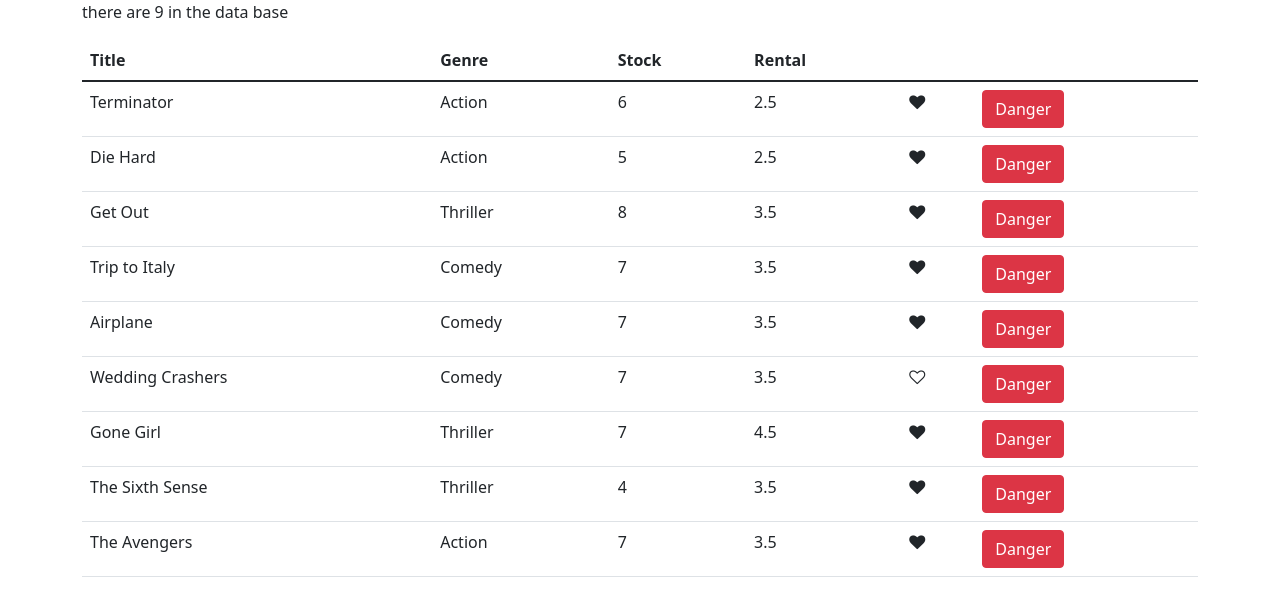
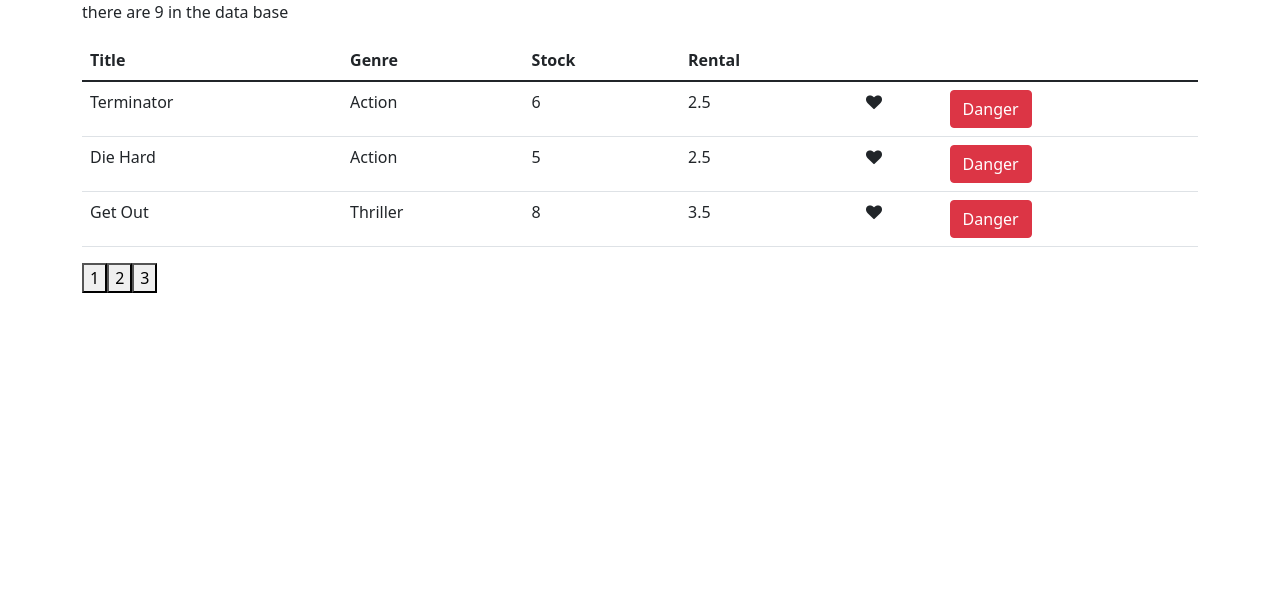
Before and after one commit to syedalirazazaidi/test_pre, a React (Create React App) app: page / in a window 1280 px wide. Shown: the top 616 px of the page. Built offline with nearby package versions, Linux system fonts and the light colour scheme.

Commit message:
add pagination

```diff
--- /dev/null
+++ b/src/components/common/pagination.js
@@ -0,0 +1,185 @@
+import React, { useState } from "react";
+import Like from "./like";
+
+const Pagination = ({
+  data,
+  RenderComponent,
+
+  pageLimit,
+  dataLimit,
+  setMovie,
+}) => {
+  const [pages] = useState(Math.round(data.length / dataLimit));
+  const [currentPage, setCurrentPage] = useState(1);
+  //   function changePage(event) {
+  //     const pageNumber = Number(event.target.textContent);
+  //     setCurrentPage(pageNumber);
+  //   }
+  //   console.log(data, "o");
+  console.log(data, "LLLLLLOO");
+  const toggleLike = (id) => {
+    console.log(id);
+    setMovie((pre) => {
+      return pre.map((move) =>
+        move._id === id ? { ...move, liked: !move.liked } : move
+      );
+    });
+  };
+  const getPaginatedData = () => {
+    const startIndex = currentPage * dataLimit - dataLimit;
+    const endIndex = startIndex + dataLimit;
+    return data.slice(startIndex, endIndex);
+  };
+  const getPaginationGroup = () => {
+    let start = Math.floor((currentPage - 1) / pageLimit) * pageLimit;
+    return new Array(pageLimit).fill().map((_, idx) => start + idx + 1);
+  };
+  function changePage(event) {
+    const pageNumber = Number(event.target.textContent);
+    setCurrentPage(pageNumber);
+  }
+  const deleteButton = (id) => {
+    setMovie(data.filter((del) => del._id !== id));
+  };
+  return (
+    <div>
+      {/* <p>there are {movie.length} in the data base</p> */}
+      <table className="table">
+        <thead>
+          <tr>
+            <th scope="col">Title</th>
+            <th scope="col">Genre</th>
+            <th scope="col">Stock</th>
+            <th scope="col">Rental</th>
+            <th></th>
+          </tr>
+        </thead>
+        <tbody>
+          {getPaginatedData().map((data) => {
+            return (
+              <tr key={data._id}>
+                <td>{data.title}</td>
+
+                <td>{data.genre.name}</td>
+                <td>{data.numberInStock}</td>
+                <td>{data.dailyRentalRate}</td>
+                <td>
+                  <Like
+                    liked={data.liked}
+                    handleClick={toggleLike}
+                    id={data._id}
+                  />
+                </td>
+                <td>
+                  <button
+                    type="button"
+                    className="btn btn-danger"
+                    onClick={() => deleteButton(data._id)}
+                  >
+                    Danger
+                  </button>
+                </td>
+              </tr>
+            );
+            // data?.map((movie) => {
+            //   return (
+            //     <tr key={movie._id}>
+            //       <td>{movie.title}</td>
+
+            //       <td>{movie.genre.name}</td>
+            //       <td>{movie.numberInStock}</td>
+            //       <td>{movie.dailyRentalRate}</td>
+            //       <td>
+            //         {/* <Like
+            //           liked={movie.liked}
+            //           handleClick={toggleLike}
+            //           id={movie._id}
+            //         /> */}
+            //       </td>
+            //       <td>
+            //         {/* <button
+            //           type="button"
+            //           className="btn btn-danger"
+            //           onClick={() => deleteButton(movie._id)}
+            //         >
+            //           Danger
+            //         </button> */}
+            //       </td>
+            //     </tr>
+            //   );
+            // });
+          })}
+          {/* <RenderComponent key={idx} data={d} /> */}
+          {/* {movie.map((movie) => {
+            return (
+              <tr key={movie._id}>
+                <td>{movie.title}</td>
+                <td>{movie.genre.name}</td>
+                <td>{movie.numberInStock}</td>
+                <td>{movie.dailyRentalRate}</td>
+                <td>
+                  <Like
+                    liked={movie.liked}
+                    handleClick={toggleLike}
+                    id={movie._id}
+                  />
+                </td>
+                <td>
+                  <button
+                    type="button"
+                    className="btn btn-danger"
+                    onClick={() => deleteButton(movie._id)}
+                  >
+                    Danger
+                  </button>
+                </td>
+              </tr>
+            );
+          })} */}
+        </tbody>
+      </table>
+      <nav aria-label="Page navigation example">
+        <ul className="pagination">
+          {/* <li className="page-item">
+            <a className="page-link" href="#">
+              Previous
+            </a>
+          </li> */}
+          {getPaginationGroup().map((item, index) => (
+            <button
+              key={index}
+              onClick={changePage}
+              className={`paginationItem ${
+                currentPage === item ? "active" : null
+              }`}
+            >
+              <span>{item}</span>
+            </button>
+          ))}
+          {/* <li className="page-item">
+            <a className="page-link" href="#">
+              {currentPage}
+            </a>
+          </li>
+          <li className="page-item">
+            <a className="page-link" href="#">
+              2
+            </a>
+          </li>
+          <li className="page-item">
+            <a className="page-link" href="#">
+              3
+            </a>
+          </li>
+          <li className="page-item">
+            <a className="page-link" href="#">
+              Next
+            </a>
+          </li> */}
+        </ul>
+      </nav>
+    </div>
+  );
+};
+
+export default Pagination;
--- a/src/components/movies.js
+++ b/src/components/movies.js
@@ -1,9 +1,12 @@
 import React from "react";
 import Like from "./common/like";
+import Pagination from "./common/pagination";
 import { getMovies } from "./services/fakeMovieService";
 
 function Movie() {
   const [movie, setMovie] = React.useState(getMovies());
+  // const [pages] = useState(Math.round(data.length / dataLimit));
+  // const [currentPage, setCurrentPage] = useState(1);
 
   const deleteButton = (id) => {
     setMovie(movie.filter((del) => del._id !== id));
@@ -31,17 +34,43 @@
 
   // ---------------------DECLAIRATIVE CODE------------
   const toggleLike = (id) => {
+    console.log(id);
     setMovie((pre) => {
       return pre.map((move) =>
         move._id === id ? { ...move, liked: !move.liked } : move
       );
     });
   };
+  function Post(props) {
+    console.log(props, "l==llllllll");
+    const { genre, title, numberInStock, dailyRentalRate } = props.data;
+    return (
+      <div>
+        <tbody>
+          <tr key={movie._id}>
+            <td>{title}</td>
+            <td>{genre.name}</td>
+            <td>{numberInStock}</td>
+            <td>{dailyRentalRate}</td>
+          </tr>
+        </tbody>
+      </div>
+    );
+  }
 
   if (movie.length === 0) return <p>no movie in the database</p>;
   return (
     <>
       <p>there are {movie.length} in the data base</p>
+      <Pagination
+        data={movie}
+        // RenderComponent={Post}
+        // handleClick={toggleLike}
+        pageLimit={3}
+        dataLimit={3}
+        setMovie={setMovie}
+      />
+      {/* <p>there are {movie.length} in the data base</p>
       <table className="table">
         <thead>
           <tr>
@@ -81,6 +110,7 @@
           })}
         </tbody>
       </table>
+      <Pagination length={movie.length} pageLimit={2} dataLimit={3} /> */}
     </>
   );
 }
```
